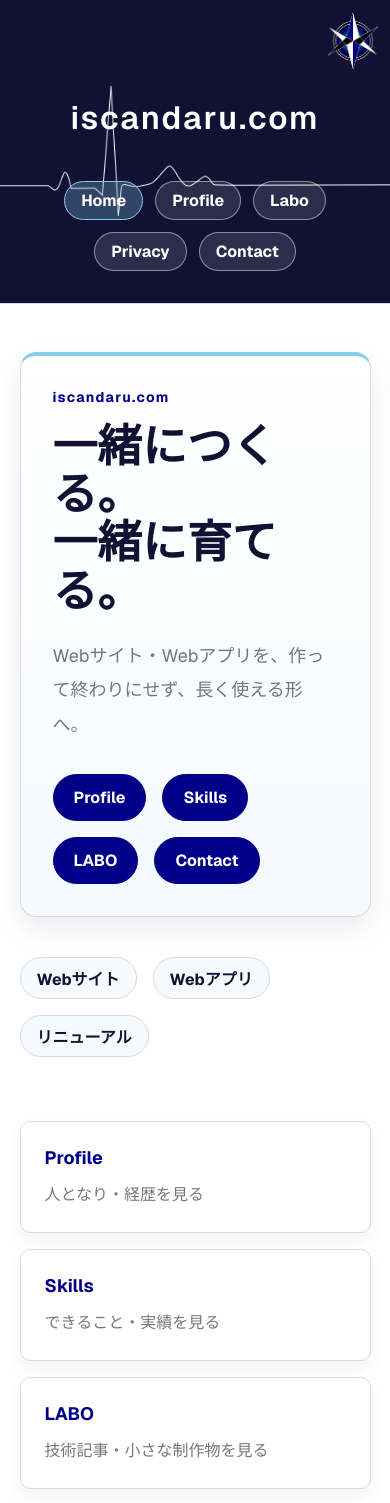
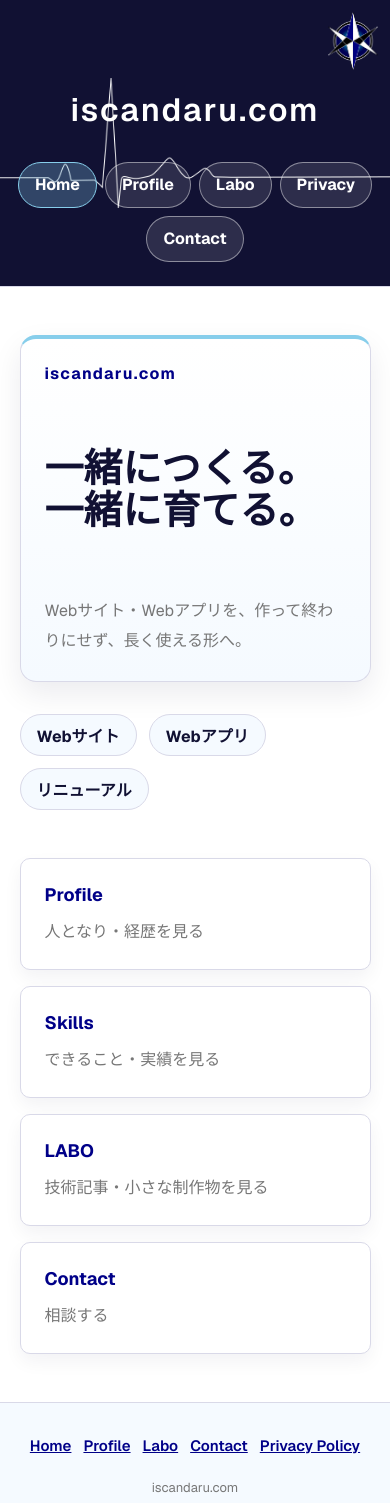
Before and after one commit to iscandaru1110k/iscandaru.com-Next, a Next.js app in the folder app/: page / in a window 390 px wide. Shown: the top 1503 px of the page. Built offline with nearby package versions, Linux system fonts and the light colour scheme.

Commit message:
SP対応初期実装

```diff
--- a/app/src/app/HomePage.module.css
+++ b/app/src/app/HomePage.module.css
@@ -8,9 +8,9 @@
 }
 
 .eyebrow {
-  margin: 0 0 1rem;
+  margin: 0 0 var(--space-4xl);
   color: var(--color-primary);
-  font-size: 0.875rem;
+  font-size: 1rem;
   font-weight: 700;
   letter-spacing: 0.08rem;
 }
@@ -25,24 +25,17 @@
 
 .lead {
   max-width: 38rem;
-  margin: 1.5rem 0 0;
+  margin: var(--space-4xl) 0 0;
   color: var(--color-muted);
   font-size: 1.125rem;
   line-height: 1.9;
-}
-
-.ctaList {
-  display: flex;
-  flex-wrap: wrap;
-  gap: var(--space-md);
-  margin-top: var(--space-xl);
 }
 
 .keywords {
   display: flex;
   flex-wrap: wrap;
   gap: var(--space-md);
-  margin-top: var(--space-2xl);
+  margin-top: var(--space-4xl);
 }
 
 .keyword {
@@ -79,7 +72,25 @@
 }
 
 @media (max-width: 520px) {
+  .hero {
+    padding: var(--space-lg);
+  }
+
+  .title {
+    font-size: clamp(2rem, 10vw, 3rem);
+  }
+
+  .lead {
+    font-size: 1rem;
+  }
+
+  .keywords {
+    gap: var(--space-sm);
+    margin-top: var(--space-xl);
+  }
+
   .navigation {
     grid-template-columns: 1fr;
+    margin-top: var(--space-3xl);
   }
 }
--- a/app/src/app/labo/LaboPage.module.css
+++ b/app/src/app/labo/LaboPage.module.css
@@ -27,3 +27,15 @@
   color: var(--color-muted);
   line-height: 1.7;
 }
+
+@media (max-width: 520px) {
+  .title {
+    margin-bottom: var(--space-lg);
+    margin-left: 0;
+    font-size: 1.625rem;
+  }
+
+  .list {
+    gap: var(--space-lg);
+  }
+}
--- a/app/src/app/page.tsx
+++ b/app/src/app/page.tsx
@@ -1,5 +1,4 @@
 import type { Metadata } from "next";
-import { Button } from "@/components/ui/Button";
 import { Card } from "@/components/ui/Card";
 import { Container } from "@/components/ui/Container";
 import { CONTACT_FORM_URL } from "@/constants/links";
@@ -19,13 +18,6 @@ export const metadata: Metadata = {
     type: "website",
   },
 };
-
-const ctaLinks = [
-  { href: "/profile", label: "Profile" },
-  { href: "/profile#skills-heading", label: "Skills" },
-  { href: "/labo", label: "LABO" },
-  { href: CONTACT_FORM_URL, label: "Contact", isExternal: true },
-];
 
 const serviceKeywords = ["Webサイト", "Webアプリ", "リニューアル"];
 
@@ -66,14 +58,6 @@ export default function Home() {
         <p className={styles.lead}>
           Webサイト・Webアプリを、作って終わりにせず、長く使える形へ。
         </p>
-
-        <div className={styles.ctaList}>
-          {ctaLinks.map((link) => (
-            <Button key={link.href} href={link.href} external={link.isExternal}>
-              {link.label}
-            </Button>
-          ))}
-        </div>
       </section>
 
       <section className={styles.keywords} aria-label="Service keywords">
--- a/app/src/app/profile/ProfilePage.module.css
+++ b/app/src/app/profile/ProfilePage.module.css
@@ -171,7 +171,30 @@
 }
 
 @media (max-width: 760px) {
+  .page {
+    margin: var(--space-3xl) auto;
+  }
+
   .hero {
+    padding: var(--space-lg);
+  }
+
+  .heroPhilosophy {
+    padding: var(--space-md);
+  }
+
+  .section {
+    margin-top: var(--space-4xl);
+  }
+
+  .sectionTitle {
+    margin-left: 0;
+    font-size: 1.375rem;
+  }
+
+  .textBlock,
+  .card,
+  .contact {
     padding: var(--space-lg);
   }
 
@@ -179,4 +202,9 @@
   .twoColumns {
     grid-template-columns: 1fr;
   }
+
+  .chip {
+    display: inline-flex;
+    align-items: center;
+  }
 }
--- a/app/src/components/layout/Footer.module.css
+++ b/app/src/components/layout/Footer.module.css
@@ -14,6 +14,7 @@
 }
 
 .link {
+  min-height: 36px;
   color: var(--color-primary);
   font-size: 0.9375rem;
   font-weight: 600;
@@ -25,3 +26,18 @@
   color: var(--color-muted);
   font-size: 0.8125rem;
 }
+
+@media (max-width: 520px) {
+  .footer {
+    padding: var(--space-lg) var(--space-md);
+  }
+
+  .nav {
+    gap: var(--space-sm);
+  }
+
+  .link {
+    display: inline-flex;
+    align-items: center;
+  }
+}
--- a/app/src/components/layout/Header.module.css
+++ b/app/src/components/layout/Header.module.css
@@ -59,10 +59,13 @@
   align-items: center;
   justify-content: center;
   gap: var(--space-sm);
-  padding: var(--space-md) var(--space-xl) var(--space-xl);
+  padding: var(--space-md) var(--space-xl) var(--space-lg);
 }
 
 .navLink {
+  display: inline-flex;
+  min-height: 28px;
+  align-items: center;
   border: 1px solid color-mix(in srgb, var(--color-background) 45%, transparent);
   border-radius: var(--radius-pill);
   background: color-mix(in srgb, var(--color-background) 12%, transparent);
@@ -121,7 +124,7 @@
 
   .titleWrap {
     min-height: 145px;
-    padding: 0 1rem;
+    padding: var(--space-md) var(--space-md) 0;
   }
 
   .siteTitle {
@@ -131,17 +134,27 @@
 }
 
 @media (max-width: 480px) {
+  .header {
+    min-height: 230px;
+  }
+
   .brandImages {
     position: static;
     justify-content: flex-end;
-    padding: 0.75rem 0.75rem 0;
+    padding: var(--space-sm) var(--space-sm) 0;
   }
 
   .titleWrap {
-    min-height: 95px;
+    min-height: 80px;
+    padding-top: 0;
   }
 
   .siteTitle {
-    font-size: 2rem;
+    font-size: clamp(1.75rem, 9vw, 2rem);
+  }
+
+  .nav {
+    gap: var(--space-xs);
+    padding: var(--space-sm) var(--space-md) var(--space-lg);
   }
 }
--- a/app/src/components/ui/Button.module.css
+++ b/app/src/components/ui/Button.module.css
@@ -1,5 +1,8 @@
 .button {
-  display: inline-block;
+  display: inline-flex;
+  min-height: 28px;
+  align-items: center;
+  justify-content: center;
   border: 1px solid var(--color-primary);
   border-radius: var(--radius-pill);
   font-weight: 700;
--- a/app/src/components/ui/Card.module.css
+++ b/app/src/components/ui/Card.module.css
@@ -28,3 +28,10 @@
 .radius-lg {
   border-radius: var(--radius-lg);
 }
+
+@media (max-width: 520px) {
+  .padding-lg,
+  .padding-card {
+    padding: var(--space-lg);
+  }
+}
```
Also changed, not shown: app/src/app/NotFoundPage.module.css (+10 -0 lines), app/src/app/privacy/PrivacyPage.module.css (+9 -0 lines).
